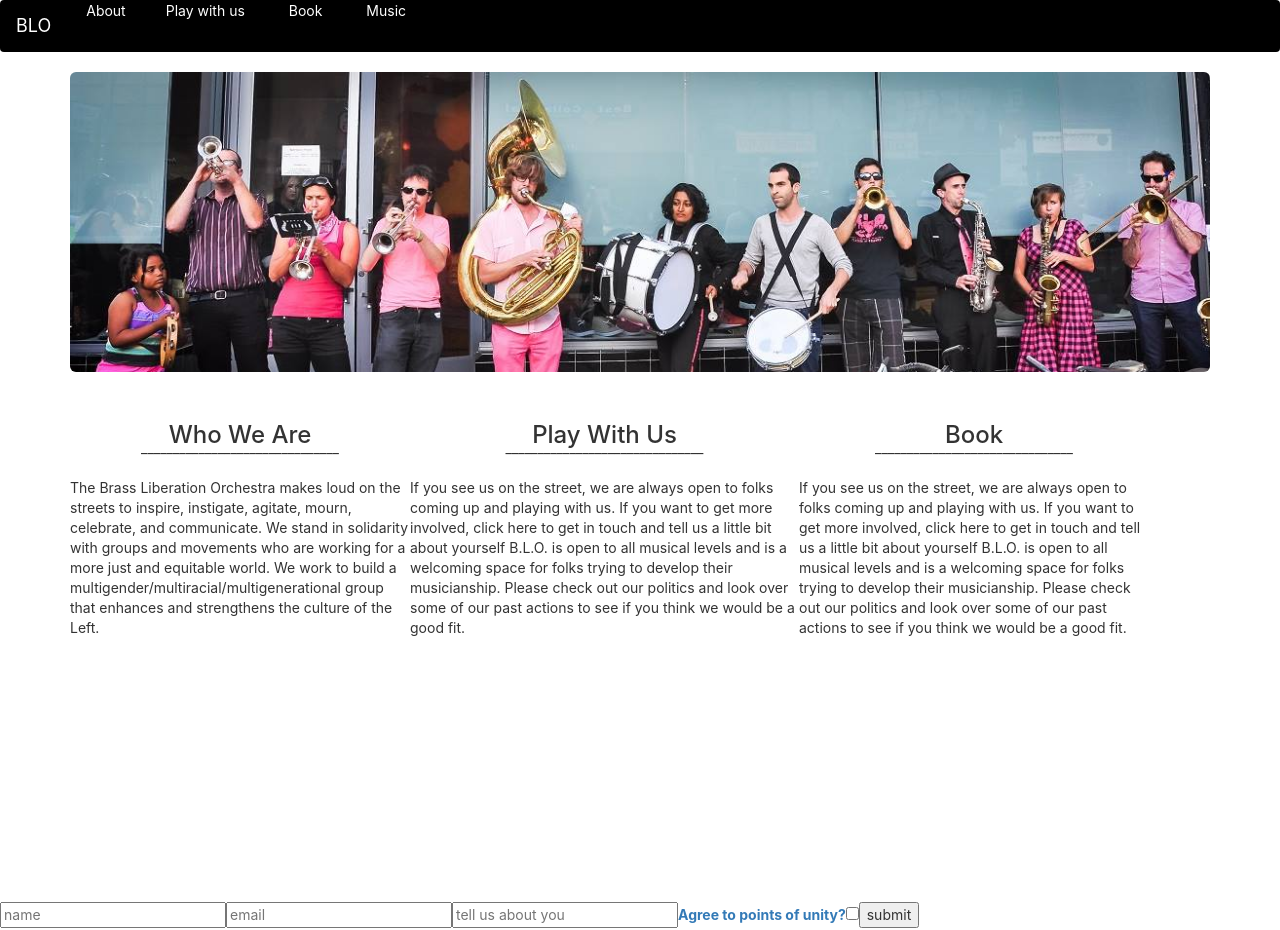
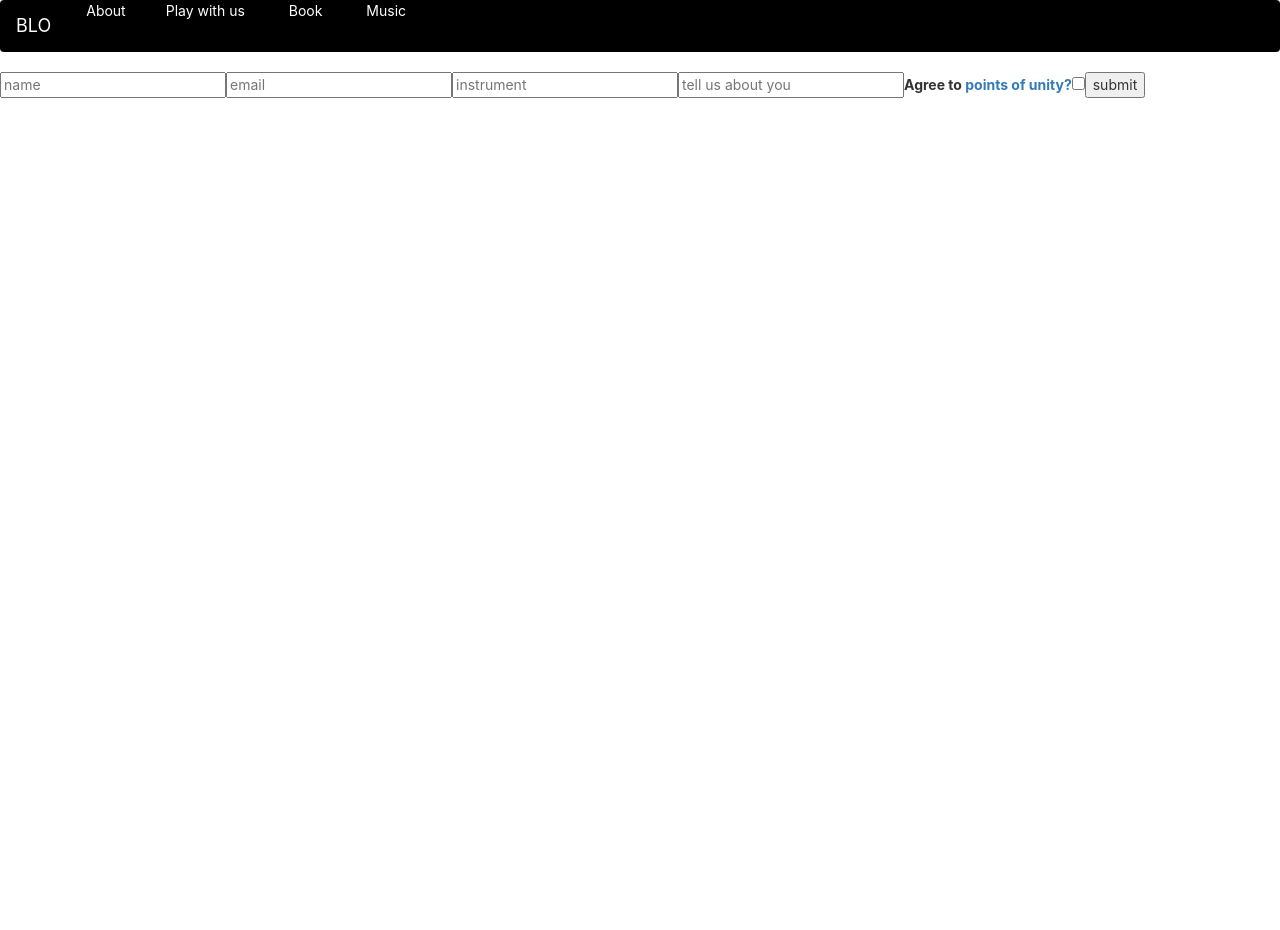
Before and after one commit to caseyagorman/blo-site, a React (Create React App) app: page /signup in a window 1280 px wide. After the commit the page ends 800 px from the top, so only its background shows below. Built offline with nearby package versions, Linux system fonts and the light colour scheme.

Commit message:
update router and nav

```diff
--- /dev/null
+++ b/src/About.js
@@ -0,0 +1,5 @@
+import React from "react"
+const About = () => (
+<div> About page</div>
+)
+export default About
--- a/src/AppNav.js
+++ b/src/AppNav.js
@@ -3,12 +3,12 @@ import {Navbar, Nav,} from "react-bootstrap"
 
 const AppNav = () => (
 <Navbar style={{backgroundColor: "black", color: "white"}}>
-    <Navbar.Brand  href="#home" style={{ color: "white"}}>BLO</Navbar.Brand>
+    <Navbar.Brand  href="/" style={{ color: "white"}}>BLO</Navbar.Brand>
     <Nav className="mr-auto" style={{color: "white"}}>
-      <Nav.Link href="#home" style={{ color: "white", margin: 20}}>About</Nav.Link>
-      <Nav.Link href="#features" style={{color: "white", margin: 20}}>Play with us </Nav.Link>
-      <Nav.Link href="#pricing" style={{color: "white", margin: 20}}>Book</Nav.Link>
-      <Nav.Link href="#features" style={{color: "white", margin: 20}}> Music</Nav.Link>
+      <Nav.Link href="/about" style={{ color: "white", margin: 20}}>About</Nav.Link>
+      <Nav.Link href="/signup" style={{color: "white", margin: 20}}>Play with us </Nav.Link>
+      <Nav.Link href="/gig-request" style={{color: "white", margin: 20}}>Book</Nav.Link>
+      <Nav.Link href="/music" style={{color: "white", margin: 20}}> Music</Nav.Link>
 
     </Nav>
   </Navbar>
--- a/src/Contact.js
+++ b/src/Contact.js
@@ -1,14 +1,8 @@
 import React from "react"
 
 const Contact = () =>(
-<div style={{width: 350, height: 500, display: "inline-block"}}>
-<div> <h3 style={{textAlign: "center"}}>Book</h3>
-        <div style={{textAlign: "center", marginTop: -20, marginBottom: 20}}>_______________________________
-        </div>
-    If you see us on the street, we are always open to folks coming up and playing with us. If you want to get more involved,
-     click here to get in touch and tell us a little bit about yourself
-B.L.O. is open to all musical levels and is a welcoming space for folks trying to  develop their musicianship.
- Please check out our politics and look over some of our past actions to see if you think we would be a good fit.</div>
+<div>
+    Gig Request form
  </div>
 )
 
--- a/src/Form.js
+++ b/src/Form.js
@@ -1,10 +1,11 @@
 import React, {Component} from "react"
 import {Form} from "react-bootstrap"
+import {Link} from "react-router-dom"
 
 class SignupForm extends Component {
     constructor(props){
         super(props)
-        this.state = {name: null, email: null, about: null}
+        this.state = {name: null, email: null, instrument: null, about: null}
         this.handleChange = this.handleChange.bind(this)
         this.handleSubmit = this.handleSubmit.bind(this)
     }
@@ -35,6 +36,13 @@ class SignupForm extends Component {
             placeholder= "email"
             value={this.state.email}
             />
+            <input
+            onChange={this.handleChange}
+            name="instrument"
+            type="text"
+            placeholder="instrument"
+            value={this.state.instrument}
+            />
                <input
             onChange={this.handleChange}
             name="about"
@@ -42,7 +50,7 @@ class SignupForm extends Component {
             placeholder="tell us about you"
             value={this.state.about}
             />
-            <label> <a href={"points-of-unity"}> Agree to points of unity?</a> </label>
+            <label> Agree to <Link to={"/about"}>  points of unity?</Link> </label>
             <input onChange={this.handleChange}
             name="agree"
             type="checkbox"
--- a/src/Home.js
+++ b/src/Home.js
@@ -1,16 +1,51 @@
 import React from "react"
 import blo from "./static/blo.jpg"
 import "./app.css"
-import WhoWeAre from "./WhoWeAre"
-import PlayWithUs from "./PlayWithUs"
-import Contact from "./Contact"
+import {Link} from "react-router-dom"
+const lineDivStyle = {textAlign: "center", marginTop: -20, marginBottom: 20}
+const textBoxStyle= {display: "inline-block", textAlign: "center", width: 350, margin:15, fontSize: 16}
+const linkStyle={color:"#ef0067"}
 
 const Home = () => (
+
     <div className="container">
-    <div className="jumbotron" style={{backgroundColor: "white"}}> </div>
-   <WhoWeAre/>
-   <PlayWithUs/>
-   <Contact/>
+        <div className="jumbotron" style={{backgroundColor: "white"}}> </div>
+
+
+
+        <div style={textBoxStyle}>
+
+                <h3>Book</h3>
+                <div style={lineDivStyle}>_______________________________</div>
+                Have an action coming up that you'd like BLO to play at? We play for free at marches,
+                 strikes, or your landlord's house at 3 a.m. <Link to= "/gig-request" style={linkStyle}> Fill out a gig request form! </Link>
+        <br></br>
+        <br></br>
+
+
+            </div>
+
+
+            <div style={textBoxStyle}>
+            <h3 >Who We Are</h3>
+            <div style={lineDivStyle}>_______________________________</div>
+            <div>
+            The Brass Liberation Orchestra is a radical street band that stands in solidarity with groups and movements who are working for a more just and equitable world. <Link to= "/about"  style={linkStyle}> Learn more </Link> about BLO's mission and history
+            </div>
+        </div>
+
+            <div style={textBoxStyle}>
+                <h3 style={{textAlign: "center"}}>Play With Us</h3>
+                <div style={lineDivStyle}>_______________________________ </div>
+                If you see us on the street, we are always open to folks coming up and playing with us. If you want to get more involved,
+                <Link to= "/signup"  style={linkStyle}>  Get in touch </Link> and tell us a little bit about yourself!
+                <br></br>
+        <br></br>
+
+            </div>
+
+
+
    </div>
 
 )
--- a/src/PlayWithUs.js
+++ /dev/null
@@ -1,13 +0,0 @@
-import React from "react"
-
-const PlayWithUs = () =>(
-<div style={{width: 389, height: 500, display: "inline-block"}}>  <h3 style={{textAlign: "center"}}>Play With Us</h3>
-        <div style={{textAlign: "center", marginTop: -20, marginBottom: 20}}>_______________________________
-        </div>
-    If you see us on the street, we are always open to folks coming up and playing with us. If you want to get more involved,
-     click here to get in touch and tell us a little bit about yourself
-B.L.O. is open to all musical levels and is a welcoming space for folks trying to  develop their musicianship.
- Please check out our politics and look over some of our past actions to see if you think we would be a good fit.</div>
-)
-
-export default PlayWithUs
--- a/src/WhoWeAre.js
+++ /dev/null
@@ -1,14 +0,0 @@
-import React from "react"
-
-const WhoWeAre = () =>(
-<div style={{width: 340, height: 500, display: "inline-block"}}>
-<div> <h3 style={{textAlign: "center"}}>Who We Are</h3>
-        <div style={{textAlign: "center", marginTop: -20, marginBottom: 20}}>_______________________________
-        </div>
-        The Brass Liberation Orchestra makes loud on the streets to inspire, instigate, agitate, mourn, celebrate, and communicate.
-        We stand in solidarity with groups and movements who are working for a more just and equitable world.
- We work to build a multigender/multiracial/multigenerational group that enhances and strengthens the culture of the Left.</div>
- </div>
-)
-
-export default WhoWeAre
--- a/src/index.js
+++ b/src/index.js
@@ -5,6 +5,8 @@ import App from './App';
 import AppNav from "./AppNav"
 import Home from "./Home"
 import SignupForm from "./Form"
+import About from "./About"
+import Contact from "./Contact"
 import * as serviceWorker from './serviceWorker';
 import {Router, Route} from "react-router-dom"
 import history from "./history"
@@ -13,8 +15,10 @@ const AppRouter = () => (
     <Router history={history}>
     <div>
         <AppNav/>
-        <Route path ="/" component={Home}></Route>
+        <Route path ="//" component={Home}></Route>
         <Route path ="/signup" component={SignupForm}></Route>
+        <Route path ="/about" component={About}></Route>
+        <Route path ="/gig-request" component={Contact}></Route>
     </div>
     </Router>
 )
```
